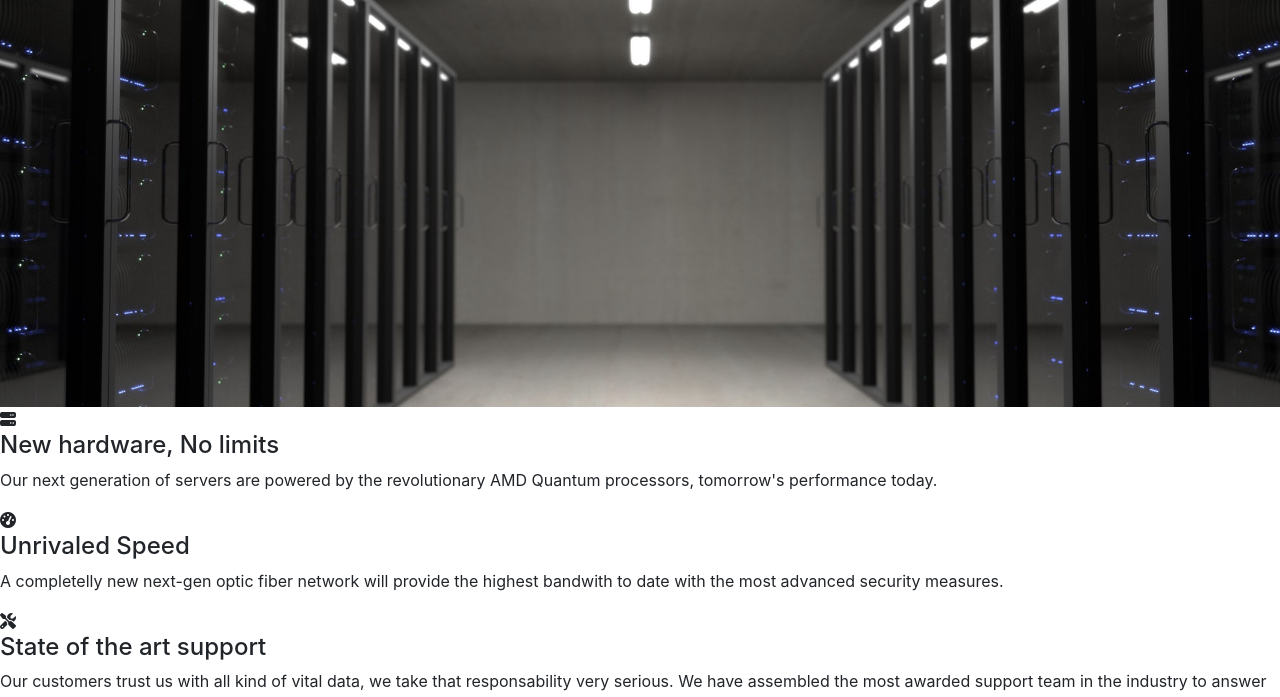
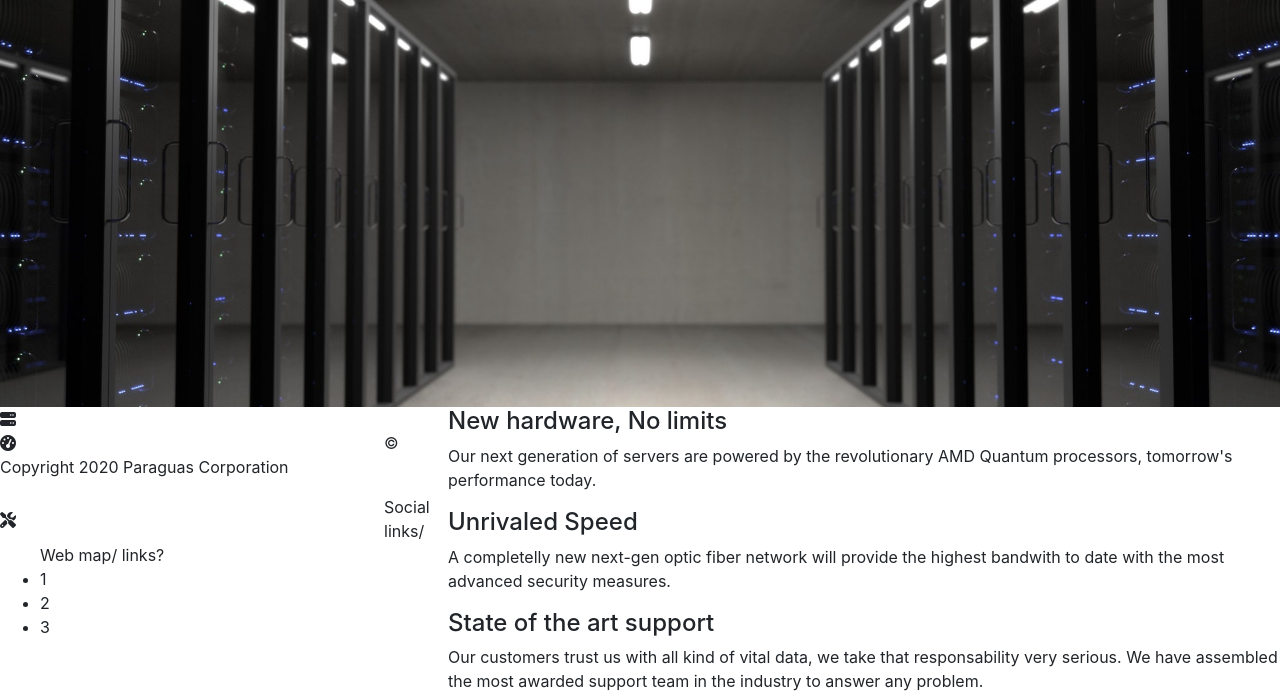
Before and after one commit to Code-Institute-Submissions/Milestone-1-Project-3, a plain HTML site: page index.html in a window 1280 px wide. Shown: the part 93-790 px from the top of the page. Drawn offline with nearby package versions, Linux system fonts and the light colour scheme.

Commit message:
working on the overwiew

```diff
--- a/assets/css/style.css
+++ b/assets/css/style.css
@@ -16,3 +16,17 @@
 .overview-main h3 {
     text-align: center;
 }
+
+.overview-points {
+    width: 100%;
+}
+
+.overview-points-i{
+    width: 30%;
+    float: left;
+}
+
+.overview-points-t {
+    width: 65%;
+    float: right;
+}
--- a/index.html
+++ b/index.html
@@ -66,16 +66,23 @@
       </div>
 
       <div class="overview-points">
+        <div class="overview-points-i">
           <i class="fas fa-tachometer-alt"></i>
+        </div>
+        <div class="overview-points-t">
           <h4>Unrivaled Speed</h4>
           <p>
             A completelly new next-gen optic fiber network will provide the
             highest bandwith to date with the most advanced security measures.
           </p>
         </div>
+      </div>
 
       <div class="overview-points">
+        <div class="overview-points-i">
           <i class="fas fa-tools"></i>
+        </div>
+        <div class="overview-points-t">
           <h4>State of the art support</h4>
           <p>
             Our customers trust us with all kind of vital data, we take that
@@ -83,7 +90,9 @@
             support team in the industry to answer any problem.
           </p>
         </div>
+      </div>
     </section>
+    <br>
 
     <footer>
       <p>© Copyright 2020 Paraguas Corporation</p>
```
Lines whose indentation alone changed are shown as unchanged.
